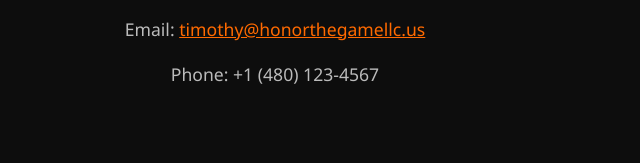
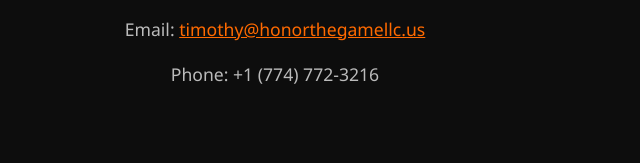
Before and after one commit to Dunigantimothy387/gamehonor-site, a plain HTML site: page index.html in a window 1280 px wide. Shown: the part 1065-1228 px from the top of the page, 365-1005 px from the left. Drawn offline with Linux system fonts and the light colour scheme.

Commit message:
index.html

```diff
--- a/index.html
+++ b/index.html
@@ -92,7 +92,7 @@
         <h2 id="contact">Contact Us</h2>
         <p>Address: 5966 S Shelby Way, Gilbert, AZ 85298, USA</p>
         <p>Email: <a href="mailto:timothy@honorthegamellc.us" style="color:#ff6a00;">timothy@honorthegamellc.us</a></p>
-        <p>Phone: +1 (480) 123-4567</p>
+        <p>Phone: +1 (774) 772-3216</p>
     </div>
 
     <footer>
```
